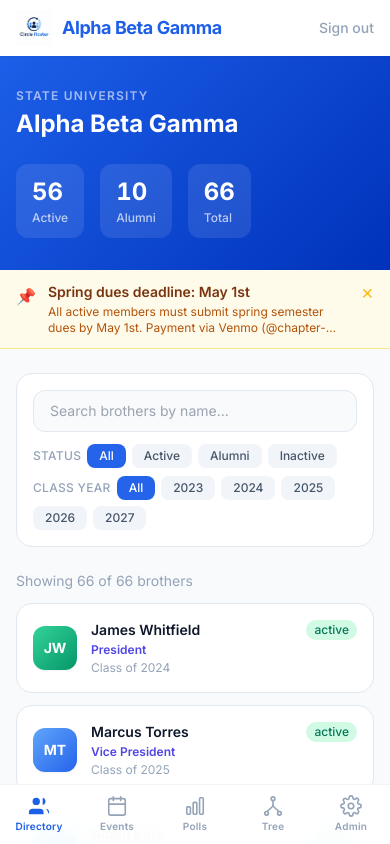
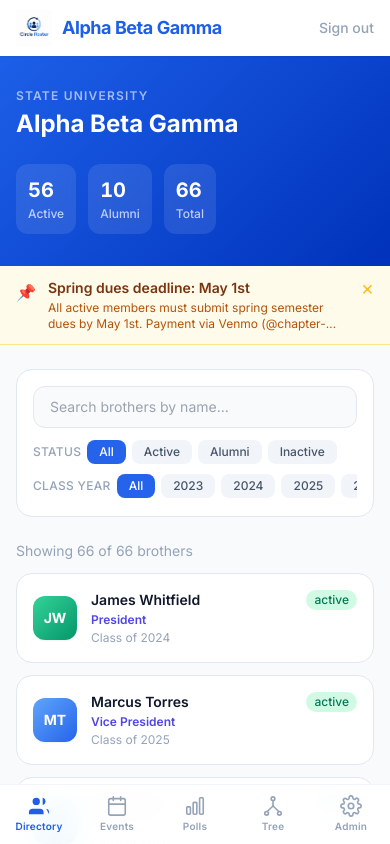
Before and after one commit to carsonburt/circle-roster, a React (Vite) app: page /directory in a window 390 px wide. Both pictures are taken after a click on the button "Enter as Admin (Demo)". Shown: the top 844 px of the page. Built offline with nearby package versions, Linux system fonts and the light colour scheme.

Commit message:
Fix mobile layout issues

```diff
--- a/src/components/Navbar.jsx
+++ b/src/components/Navbar.jsx
@@ -23,7 +23,7 @@ export default function Navbar() {
           <div className="flex items-center gap-6">
             <Link
               to="/directory"
-              className="font-bold text-lg tracking-tight flex items-center gap-2.5 flex-shrink-0"
+              className="font-bold text-lg tracking-tight flex items-center gap-2.5 min-w-0"
               style={{ color: brandColor }}
             >
               {chapter?.logo_url && (
@@ -33,7 +33,7 @@ export default function Navbar() {
                   className="w-9 h-9 object-contain flex-shrink-0"
                 />
               )}
-              {chapter?.name || 'Circle Roster'}
+              <span className="truncate">{chapter?.name || 'Circle Roster'}</span>
             </Link>
             <div className="hidden sm:flex items-center gap-0.5">
               {links.map(link => (
--- a/src/pages/Directory.jsx
+++ b/src/pages/Directory.jsx
@@ -59,17 +59,17 @@ export default function Directory() {
             <p className="text-white/60 text-xs font-semibold uppercase tracking-widest mb-1">{chapter.organization}</p>
           )}
           <h1 className="text-2xl sm:text-3xl font-bold mb-6">{chapter?.name}</h1>
-          <div className="flex gap-4 sm:gap-8">
-            <div className="bg-white/10 rounded-xl px-4 py-3 backdrop-blur-sm">
-              <div className="text-2xl font-bold tabular-nums">{counts.active}</div>
+          <div className="flex gap-3 sm:gap-8">
+            <div className="bg-white/10 rounded-xl px-3 sm:px-4 py-3 backdrop-blur-sm">
+              <div className="text-xl sm:text-2xl font-bold tabular-nums">{counts.active}</div>
               <div className="text-white/70 text-xs font-medium mt-0.5">Active</div>
             </div>
-            <div className="bg-white/10 rounded-xl px-4 py-3 backdrop-blur-sm">
-              <div className="text-2xl font-bold tabular-nums">{counts.alumni}</div>
+            <div className="bg-white/10 rounded-xl px-3 sm:px-4 py-3 backdrop-blur-sm">
+              <div className="text-xl sm:text-2xl font-bold tabular-nums">{counts.alumni}</div>
               <div className="text-white/70 text-xs font-medium mt-0.5">Alumni</div>
             </div>
-            <div className="bg-white/10 rounded-xl px-4 py-3 backdrop-blur-sm">
-              <div className="text-2xl font-bold tabular-nums">{members.length}</div>
+            <div className="bg-white/10 rounded-xl px-3 sm:px-4 py-3 backdrop-blur-sm">
+              <div className="text-xl sm:text-2xl font-bold tabular-nums">{members.length}</div>
               <div className="text-white/70 text-xs font-medium mt-0.5">Total</div>
             </div>
           </div>
@@ -105,9 +105,9 @@ export default function Directory() {
             onChange={e => setSearch(e.target.value)}
             className="w-full border border-slate-200 rounded-xl px-4 py-2.5 text-sm focus:outline-none focus:ring-2 focus:ring-blue-500 bg-slate-50"
           />
-          <div className="flex flex-wrap gap-2">
-            <div className="flex items-center gap-1.5">
-              <span className="text-xs text-slate-400 font-medium uppercase tracking-wide">Status</span>
+          <div className="flex flex-col gap-2">
+            <div className="flex items-center gap-1.5 overflow-x-auto pb-0.5">
+              <span className="text-xs text-slate-400 font-medium uppercase tracking-wide flex-shrink-0">Status</span>
               {['all', 'active', 'alumni', 'inactive'].map(s => (
                 <button
                   key={s}
@@ -124,8 +124,8 @@ export default function Directory() {
             </div>
 
             {years.length > 0 && (
-              <div className="flex items-center gap-1.5 flex-wrap">
-                <span className="text-xs text-slate-400 font-medium uppercase tracking-wide">Class Year</span>
+              <div className="flex items-center gap-1.5 overflow-x-auto pb-0.5">
+                <span className="text-xs text-slate-400 font-medium uppercase tracking-wide flex-shrink-0">Class Year</span>
                 <button
                   onClick={() => setYearFilter('all')}
                   className={`px-3 py-1 rounded-lg text-xs font-medium transition-colors ${
--- a/src/pages/LandingPage.jsx
+++ b/src/pages/LandingPage.jsx
@@ -96,18 +96,18 @@ export default function LandingPage() {
 
       {/* ── Hero ──────────────────────────────────────────────── */}
       <section className="text-white" style={{ background: 'linear-gradient(135deg, #0F1F6B 0%, #0a1445 60%, #0d1a3a 100%)' }}>
-        <div className="max-w-6xl mx-auto px-4 py-20 lg:py-28">
+        <div className="max-w-6xl mx-auto px-4 py-14 sm:py-20 lg:py-28">
           <div className="flex flex-col lg:flex-row items-center gap-12 lg:gap-16">
             {/* Text */}
             <div className="flex-1">
               <div className="inline-flex items-center gap-2 bg-white/10 text-blue-200 text-xs font-semibold px-3 py-1.5 rounded-full mb-6 tracking-wide">
                 Built for Greek chapters, clubs & organizations
               </div>
-              <h1 className="text-4xl sm:text-5xl lg:text-6xl font-bold leading-[1.1] mb-4">
+              <h1 className="text-3xl sm:text-5xl lg:text-6xl font-bold leading-[1.1] mb-4">
                 Build Your Circle.
               </h1>
-              <p className="text-xl text-blue-200 font-medium mb-4">Everything your chapter needs, in one place.</p>
-              <p className="text-lg text-slate-300 mb-8 max-w-lg leading-relaxed">
+              <p className="text-lg sm:text-xl text-blue-200 font-medium mb-4">Everything your chapter needs, in one place.</p>
+              <p className="text-base sm:text-lg text-slate-300 mb-8 max-w-lg leading-relaxed">
                 Member directory, Big/Little family tree, events, dues tracking, and announcements —
                 organized, mobile-friendly, and ready in minutes.
               </p>
@@ -356,10 +356,10 @@ export default function LandingPage() {
           <div className="grid grid-cols-1 md:grid-cols-2 gap-6">
 
             {/* Basic */}
-            <div className="bg-white border border-slate-200 rounded-2xl p-8">
+            <div className="bg-white border border-slate-200 rounded-2xl p-5 sm:p-8">
               <p className="text-xs font-bold text-slate-400 uppercase tracking-widest mb-3">Basic</p>
               <div className="flex items-end gap-1 mb-1">
-                <span className="text-5xl font-bold text-slate-900">$19.99</span>
+                <span className="text-4xl sm:text-5xl font-bold text-slate-900">$19.99</span>
                 <span className="text-slate-400 mb-2 text-lg">/mo</span>
               </div>
               <p className="text-sm text-slate-500 mb-7">Up to 50 members · active & alumni combined</p>
@@ -388,13 +388,13 @@ export default function LandingPage() {
             </div>
 
             {/* Pro */}
-            <div className="text-white rounded-2xl p-8 relative overflow-hidden" style={{ background: 'linear-gradient(135deg, #0F1F6B 0%, #1D5FE8 100%)' }}>
+            <div className="text-white rounded-2xl p-5 sm:p-8 relative overflow-hidden" style={{ background: 'linear-gradient(135deg, #0F1F6B 0%, #1D5FE8 100%)' }}>
               <div className="absolute top-5 right-5 bg-white/20 text-white text-xs font-bold px-2.5 py-1 rounded-full tracking-wide">
                 Most popular
               </div>
               <p className="text-xs font-bold text-blue-300 uppercase tracking-widest mb-3">Pro</p>
               <div className="flex items-end gap-1 mb-1">
-                <span className="text-5xl font-bold">$34.99</span>
+                <span className="text-4xl sm:text-5xl font-bold">$34.99</span>
                 <span className="text-blue-300 mb-2 text-lg">/mo</span>
               </div>
               <p className="text-sm text-blue-200 mb-7">Unlimited members · no caps, ever</p>
--- a/src/pages/Login.jsx
+++ b/src/pages/Login.jsx
@@ -44,7 +44,7 @@ export default function Login() {
       </div>
 
       {/* Right panel */}
-      <div className="flex-1 flex items-center justify-center bg-slate-50 px-6">
+      <div className="flex-1 flex items-center justify-center bg-slate-50 px-4 sm:px-6">
         <div className="w-full max-w-sm">
           <div className="lg:hidden flex flex-col items-center mb-8 gap-2">
             <img src="/logo.png" alt="Circle Roster" className="w-16 h-16 object-contain" />
```
